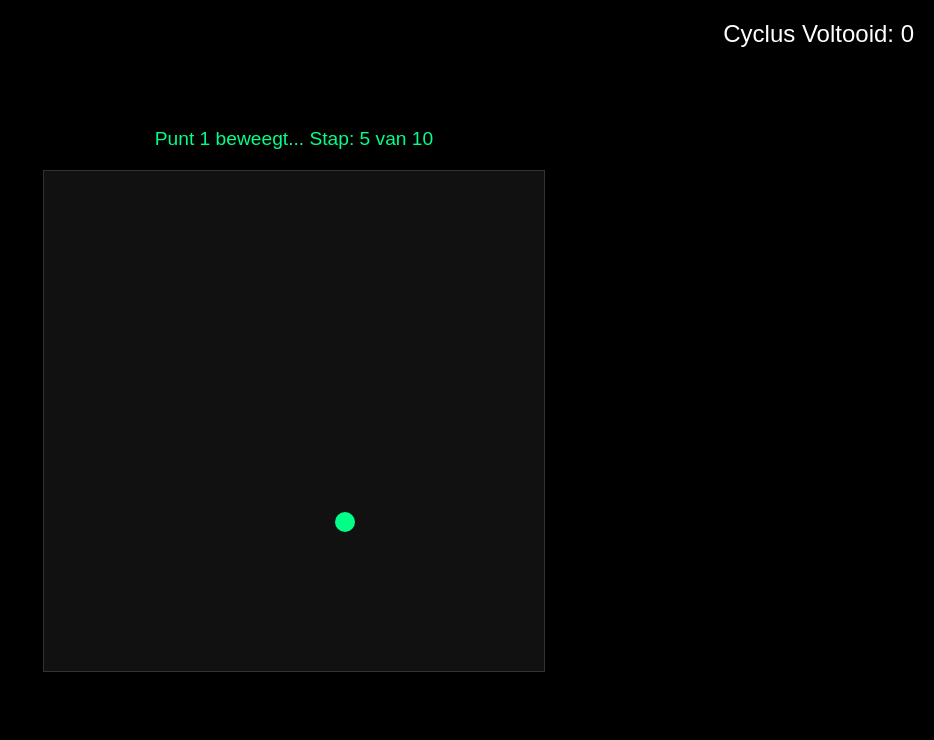
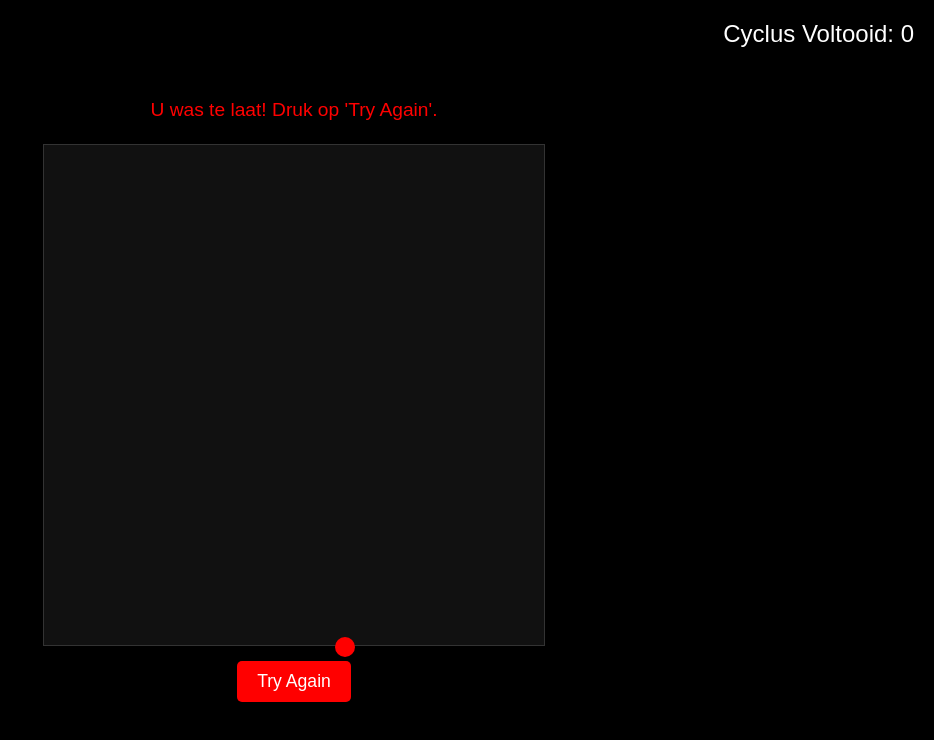
Before and after one commit to mip-studios/maggy, a plain HTML site: page index.html in a window 1280 px wide. Both pictures are taken after a click on the element 691 px from the left and 673 px from the top of the page. Shown: the whole page, without its empty margins (346-1280 px from the left). Drawn offline with Linux system fonts and the light colour scheme.

Commit message:
Update index.html

```diff
--- a/index.html
+++ b/index.html
@@ -2,7 +2,7 @@
 <html lang="nl">
 <head>
     <meta charset="UTF-8">
-    <title>Converge MVP Test - Gecorrigeerd</title>
+    <title>Converge MVP Test - Met Herstart</title>
     <style>
         body {
             display: flex;
@@ -19,6 +19,7 @@
         #status-area {
             margin-bottom: 20px;
             font-size: 1.2em;
+            height: 25px; /* Vaste hoogte om verschuiving te voorkomen */
             color: #00ff88;
         }
         #score-area {
@@ -40,7 +41,7 @@
             height: 20px;
             border-radius: 50%;
             cursor: pointer;
-            transition: background-color 0.1s, transform 0.1s; /* Voor visuele feedback */
+            transition: background-color 0.1s, transform 0.1s;
             z-index: 10;
         }
         #dot1 {
@@ -55,6 +56,17 @@
             opacity: 0.5;
             z-index: 5;
         }
+        #try-again-btn {
+            padding: 10px 20px;
+            font-size: 1.1em;
+            cursor: pointer;
+            background-color: #f00;
+            color: white;
+            border: none;
+            border-radius: 5px;
+            margin-top: 15px;
+            display: none; /* Standaard verborgen */
+        }
     </style>
 </head>
 <body>
@@ -64,12 +76,14 @@
 <div id="game-container">
     <div id="dot1" class="dot"></div>
 </div>
+<button id="try-again-btn">Try Again</button>
 
 <script>
     const container = document.getElementById('game-container');
     const dot1 = document.getElementById('dot1');
     const scoreValue = document.getElementById('score-value');
     const statusArea = document.getElementById('status-area');
+    const tryAgainBtn = document.getElementById('try-again-btn');
 
     const gridSize = 10;
     const unitSize = container.offsetWidth / gridSize;
@@ -94,16 +108,13 @@
         statusArea.style.color = color;
     }
 
-    // Functie om de visuele positie van de punt bij te werken
     function updateDotPosition(dotElement, gridX, gridY) {
-        // Coördinaten omrekenen naar pixels (center van de unit)
         const left = (gridX * unitSize) - (dotElement.offsetWidth / 2);
         const top = (gridY * unitSize) - (dotElement.offsetHeight / 2);
         dotElement.style.left = `${left}px`;
         dotElement.style.top = `${top}px`;
     }
 
-    // Functie om een voetafdruk te plaatsen
     function placeFootprint(x, y) {
         const fp = document.createElement('div');
         fp.className = 'footprint';
@@ -114,11 +125,37 @@
         fp.style.top = `${top}px`;
     }
 
+    function startDot1Movement() {
+        // Zorg ervoor dat de knop verborgen is bij start/herstart
+        tryAgainBtn.style.display = 'none';
+
+        // Reset variabelen
+        currentPos1 = { x: 5, y: 5 };
+        isMoving1 = true;
+        stepCount1 = 0;
+        dot1.style.backgroundColor = '#00ff88';
+
+        // Start beweging
+        updateDotPosition(dot1, currentPos1.x, currentPos1.y);
+        // Wis eventuele oude interval en start de nieuwe
+        clearInterval(intervalId1);
+        intervalId1 = setInterval(moveDot1, 500);
+        updateStatus("Punt 1 beweegt. Klik op tijd!", '#00ff88');
+    }
+
+    function failDot1() {
+        clearInterval(intervalId1);
+        isMoving1 = false;
+        dot1.style.backgroundColor = '#ff0000'; // Rood: Mislukt!
+        updateStatus("MISLUKT: Tijd is om! Druk op 'Try Again'.", '#ff0000');
+        tryAgainBtn.style.display = 'block'; // Toon de knop
+    }
+
+
     // De bewegingslus voor Punt 1
     function moveDot1() {
         if (!isMoving1) return;
 
-        // Bepaal de volgende stap
         const step = pattern1[stepCount1 % pattern1.length];
 
         let newX = currentPos1.x + step.dx;
@@ -134,60 +171,47 @@
         stepCount1++;
         updateStatus(`Punt 1 beweegt... Stap: ${stepCount1} van ${pattern1.length}`);
 
-        // Stopt na 10 stappen als er niet geklikt is
+        // Als 10 stappen zijn bereikt zonder klik: FAAL
         if (stepCount1 >= pattern1.length) {
-            clearInterval(intervalId1);
-            isMoving1 = false;
-            dot1.style.backgroundColor = '#ff0000'; // Rood: Mislukt!
-            updateStatus("MISLUKT: Tijd is om! Probeer opnieuw te starten.", '#ff0000');
+            failDot1();
         }
     }
 
-    // De Klik Handler
+    // De Klik Handler (Op het punt)
     dot1.onclick = function() {
-        // De klik is nu altijd geldig als de punt beweegt (isMoving1)
-        if (isMoving1) {
-            // Check of de klik niet op de allerlaatste stap kwam (te laat)
-            if (stepCount1 < pattern1.length) {
+        if (isMoving1 && stepCount1 > 0 && stepCount1 < pattern1.length) {
             // Succesvolle klik!
 
-                // 1. Plaats de voetafdruk
             placeFootprint(currentPos1.x, currentPos1.y);
 
-                // 2. Reset de bewegingstimer en teller
+            // 2. Reset de bewegingstimer en teller en start nieuwe cyclus
             clearInterval(intervalId1);
-                stepCount1 = 0;
-                intervalId1 = setInterval(moveDot1, 500); // Beweeg elke 500ms
-                updateDotPosition(dot1, currentPos1.x, currentPos1.y); // Reset naar (5,5)
-
-                // 3. Score/Status update
             score++;
             scoreValue.textContent = score;
             updateStatus(`SUCCES: Cyclus voltooid! (${score}x)`);
 
+            // Start nieuwe cyclus (reset)
+            startDot1Movement();
+
             // **LOGICA VOOR PUNT 2 INTRODUCTIE**
-                if (score === 3) { // Nu op 3 voor snellere test
+            if (score === 3) {
                 updateStatus("Introductie Punt 2! Maak je klaar.", '#ffaa00');
-                    initializeDot2(); // Roep de nieuwe functie aan
+                // initializeDot2(); // Functie voor punt 2 komt hier
             }
-            } else {
-                 updateStatus("Klik te laat! De cyclus was al voltooid.", '#ffaa00');
-            }
-        } else {
-             // Als de beweging gestopt is door falen, reset het spel.
-             currentPos1 = { x: 5, y: 5 };
-             isMoving1 = true;
-             stepCount1 = 0;
-             dot1.style.backgroundColor = '#00ff88';
-             updateDotPosition(dot1, currentPos1.x, currentPos1.y);
-             intervalId1 = setInterval(moveDot1, 500);
-             updateStatus("Punt 1 gereset. Begin nu met klikken!");
+        } else if (stepCount1 === 0) {
+            updateStatus("Wacht tot de beweging start voordat u klikt!", '#ffaa00');
+        } else if (stepCount1 >= pattern1.length) {
+            updateStatus("U was te laat! Druk op 'Try Again'.", '#ff0000');
         }
     };
 
-    // Initialisatie
-    updateDotPosition(dot1, currentPos1.x, currentPos1.y);
-    intervalId1 = setInterval(moveDot1, 500);
+    // De Klik Handler (Op de knop)
+    tryAgainBtn.onclick = function() {
+        startDot1Movement();
+    };
+
+    // Initialisatie: Start het spel
+    startDot1Movement();
 </script>
 
 </body>
```
Lines whose indentation alone changed are shown as unchanged.
